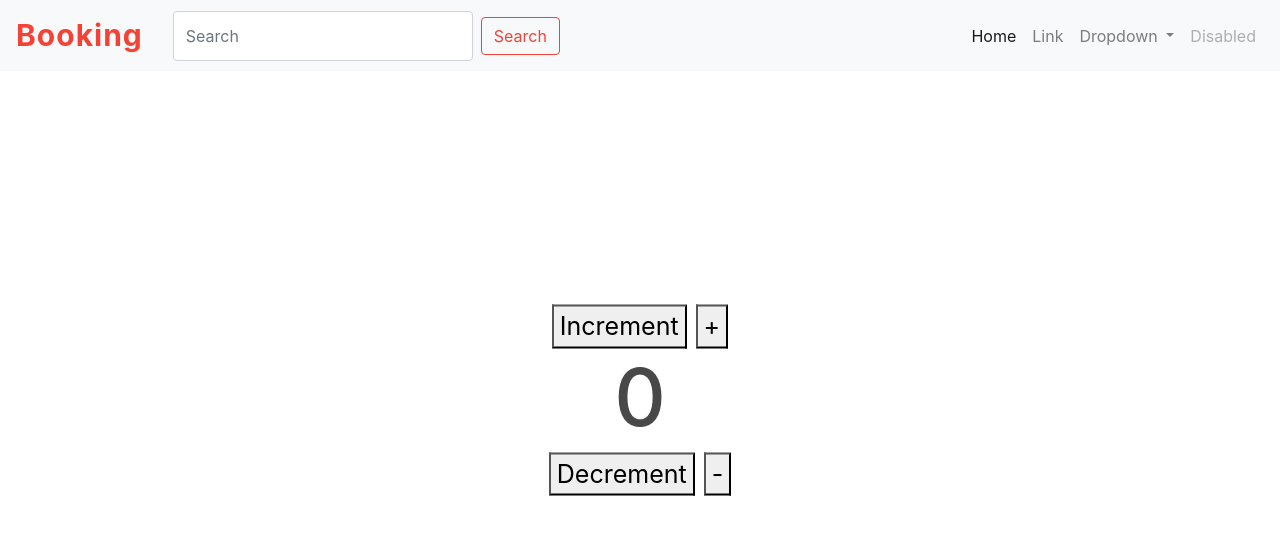
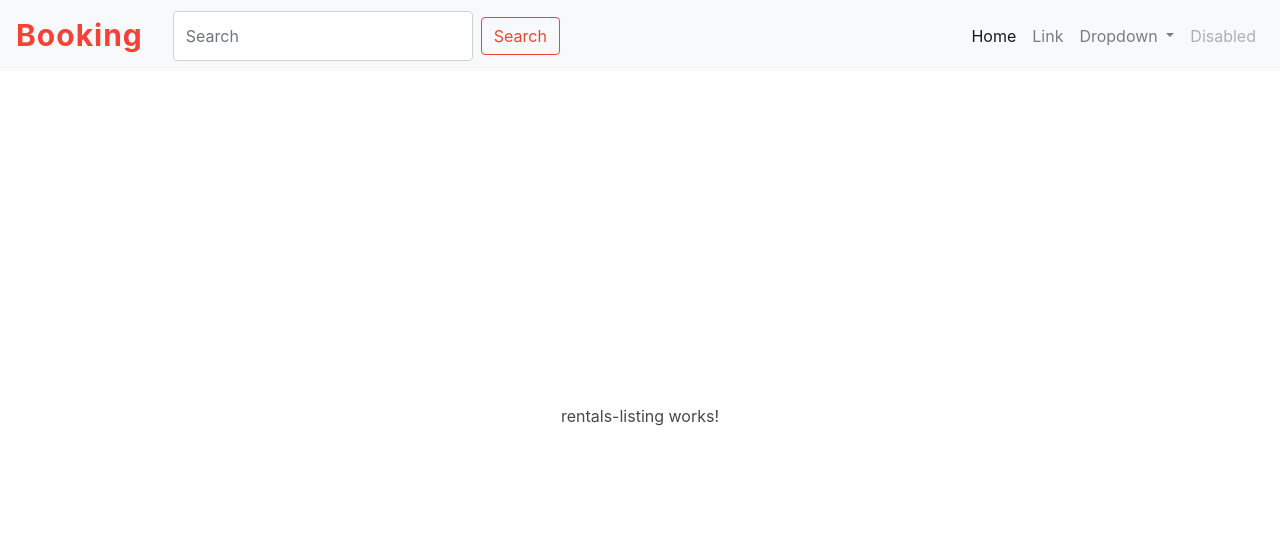
Before and after one commit to davidvera13/react-angular-node, an Angular app in the folder booking-angular/: page /rentals in a window 1280 px wide. Before the commit this address led to /. Shown: the top 534 px of the page. Built offline with nearby package versions, Linux system fonts and the light colour scheme.

Commit message:
front(learning): routing module

```diff
--- a/booking-angular/src/app/app-routing.module.ts
+++ b/booking-angular/src/app/app-routing.module.ts
@@ -1,7 +1,14 @@
 import { NgModule } from '@angular/core';
 import { RouterModule, Routes } from '@angular/router';
+import {RentalsListingComponent} from './components/rentals/rentals-listing/rentals-listing.component';
+import {RentalDetailsComponent} from './components/rentals/rental-details/rental-details.component';
 
-const routes: Routes = [];
+const routes: Routes = [
+  { path: '', redirectTo: '/rentals', pathMatch: 'full' },
+  { path: 'rentals', component: RentalsListingComponent},
+  { path: 'rentals/:rentalId', component: RentalDetailsComponent}
+
+];
 
 @NgModule({
   imports: [RouterModule.forRoot(routes)],
--- a/booking-angular/src/app/app.component.html
+++ b/booking-angular/src/app/app.component.html
@@ -1,8 +1,4 @@
 <app-header></app-header>
-<div class="container">
-  <button (click)="onIncrement($event)">Increment</button>&nbsp;
-  <button (click)="onUpdate(1)">+</button>
-  <h1>{{counter}}</h1>
-  <button (click)="onDecrement($event)">Decrement</button>&nbsp;
-  <button (click)="onUpdate(-1)">-</button>
+<div class="container pt-5">
+  <router-outlet></router-outlet>
 </div>
--- /dev/null
+++ b/booking-angular/src/app/components/rentals/rental-details/rental-details.component.html
@@ -0,0 +1 @@
+<p>rentals-details works!</p>
--- /dev/null
+++ b/booking-angular/src/app/components/rentals/rental-details/rental-details.component.ts
@@ -0,0 +1,15 @@
+import { Component, OnInit } from '@angular/core';
+
+@Component({
+  selector: 'app-rentals-details',
+  templateUrl: './rental-details.component.html',
+  styleUrls: ['./rental-details.component.scss']
+})
+export class RentalDetailsComponent implements OnInit {
+
+  constructor() { }
+
+  ngOnInit(): void {
+  }
+
+}
--- /dev/null
+++ b/booking-angular/src/app/components/rentals/rentals-listing/rentals-listing.component.html
@@ -0,0 +1 @@
+<p>rentals-listing works!</p>
--- /dev/null
+++ b/booking-angular/src/app/components/rentals/rentals-listing/rentals-listing.component.ts
@@ -0,0 +1,15 @@
+import { Component, OnInit } from '@angular/core';
+
+@Component({
+  selector: 'app-rentals-listing',
+  templateUrl: './rentals-listing.component.html',
+  styleUrls: ['./rentals-listing.component.scss']
+})
+export class RentalsListingComponent implements OnInit {
+
+  constructor() { }
+
+  ngOnInit(): void {
+  }
+
+}
```
Also changed, not shown: booking-angular/src/app/app.module.ts (+6 -1 lines), booking-angular/src/app/components/rentals/rental-details/rental-details.component.scss (added), booking-angular/src/app/components/rentals/rentals-listing/rentals-listing.component.scss (added), 2 other files (tests, documents, lock files or other folders).
